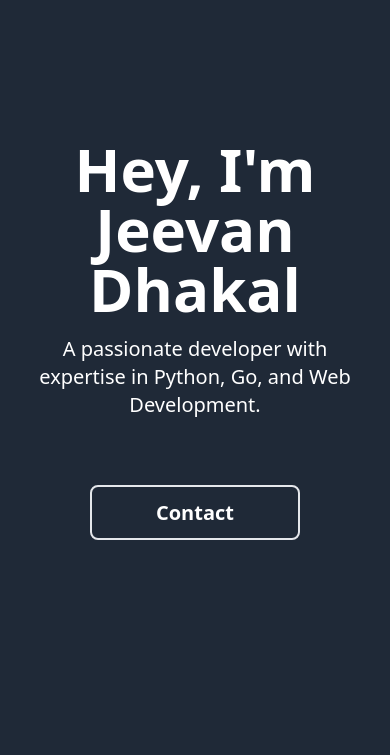
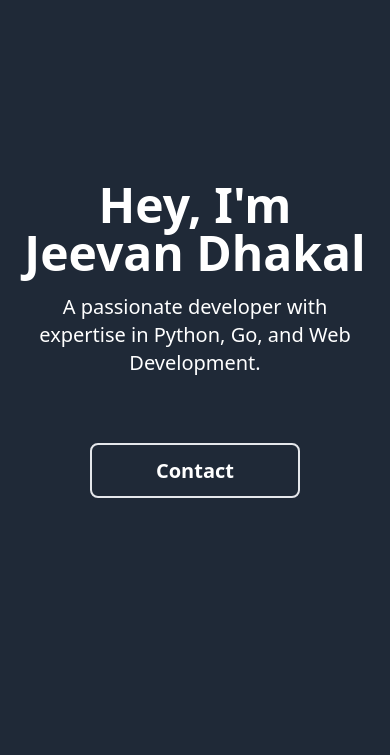
Before and after one commit to jeevandhakal/portfolio, a plain HTML site: page index.html in a window 390 px wide. Shown: the part 89-844 px from the top of the page. Drawn offline with nearby package versions, Linux system fonts and the light colour scheme.

Commit message:
style: name

```diff
--- a/index.html
+++ b/index.html
@@ -40,6 +40,7 @@
         <a href="#contact" class="ml-4">Contact</a>
       </div>
     </div>
+    <!-- Mobile Menu -->
     <div id="mbl-menu" class="hidden mt-2 md:hidden">
       <a href="#about" class="block px-5 py-2">About</a>
       <a href="#projects" class="block px-5 py-2">Projects</a>
@@ -50,7 +51,7 @@
   <!-- Hero Section -->
   <header class="bg-gray-800 flex items-center justify-center text-white text-center px-5 h-screen">
     <div>
-      <h1 class="text-6xl font-bold mb-4 md:mx-20">Hey, I'm Jeevan Dhakal</h1>
+      <h1 class="text-5xl md:text-6xl font-bold mb-4 md:mx-20">Hey, I'm Jeevan Dhakal</h1>
       <p class="text-xl mt-3 mb-20">A passionate developer with expertise in Python, Go, and Web Development.</p>
       <a class="transition ease-in hover:text-gray-800 font-bold duration-200 text-white px-16 py-3 drop-shadow-sm bg-transparent border-2 rounded-lg text-xl hover:bg-white"
         href="#contact">Contact</a>
```
